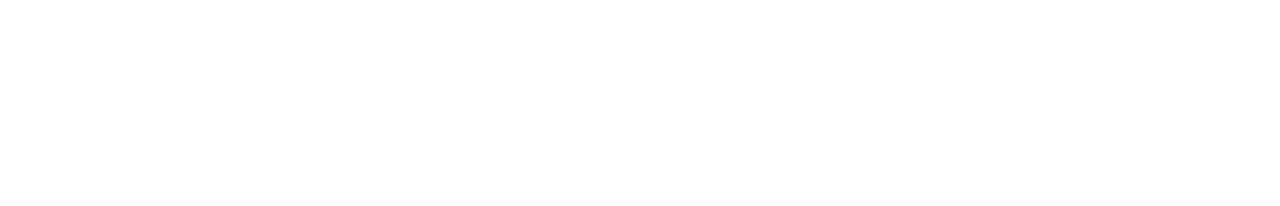
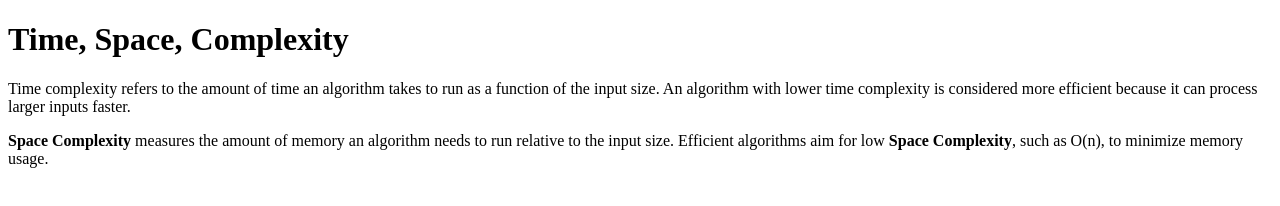
Before and after one commit to acciojob/time-and-space-complexity-Abhisheksingh555, a website: page main.html in a window 1280 px wide. Drawn offline with Linux system fonts and the light colour scheme.

Commit message:
created a submission

```diff
--- a/main.html
+++ b/main.html
@@ -8,6 +8,9 @@
 
 <body>
 	<!-- the entire body must be written by student -->
+	<h1>Time, Space, Complexity</h1>
+	<p>Time complexity refers to the amount of time an algorithm takes to run as a function of the input size. An algorithm with lower time complexity is considered more efficient because it can process larger inputs faster.</p>
+	<p><b>Space Complexity</b> measures the amount of memory an algorithm needs to run relative to the input size. Efficient algorithms aim for low <b>Space Complexity</b>, such as O(n), to minimize memory usage.</p>
     <script type="text/javascript" src="./script.js">
 </script>
 
```
